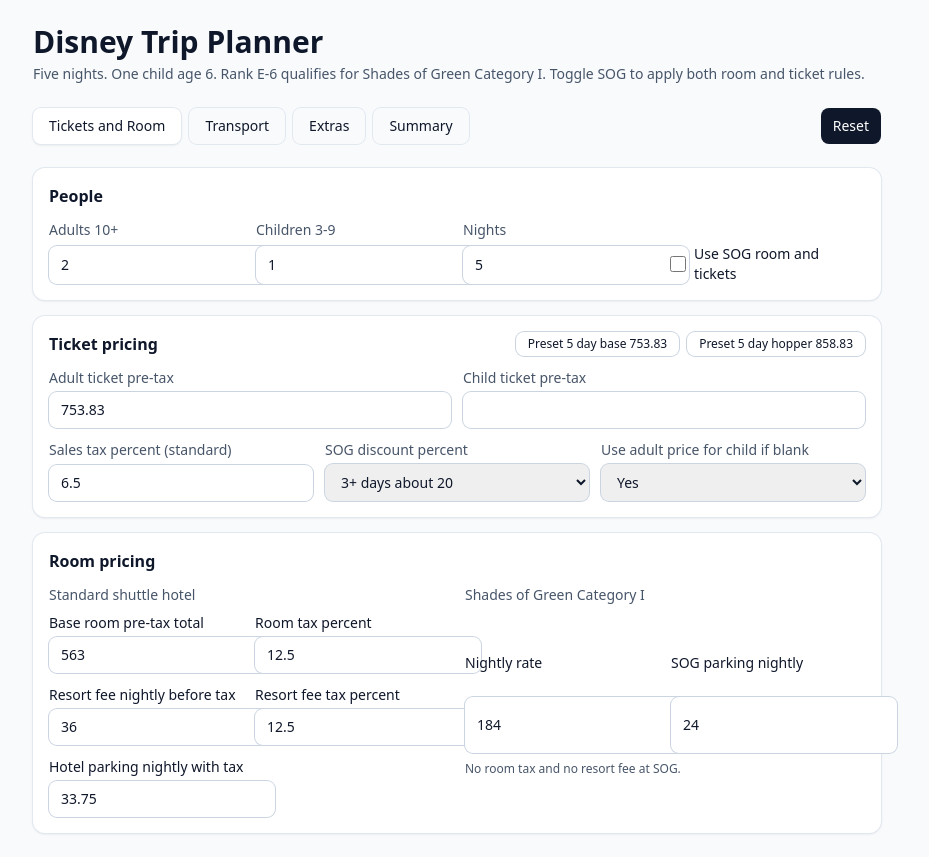
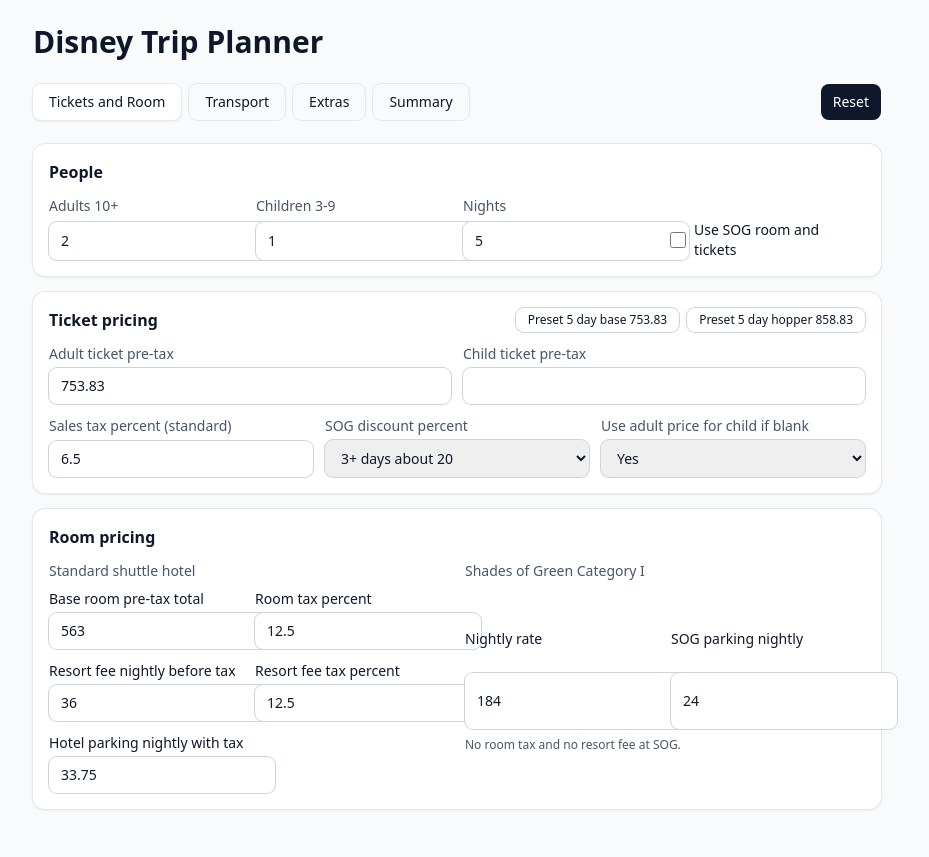
Before and after one commit to Sandbox-lbenson/disney, a plain HTML site: page index.html in a window 1280 px wide. Shown: the whole page, without its empty margins (183-1112 px from the left). After the commit the page ends 833 px from the top, so only its background shows below. Drawn offline with nearby package versions, Linux system fonts and the light colour scheme.

Commit message:
Remove description paragraph from header
Removed the description paragraph from the header.

```diff
--- a/index.html
+++ b/index.html
@@ -10,7 +10,6 @@
   <div class="max-w-4xl mx-auto p-6 space-y-6">
     <header class="space-y-1">
       <h1 class="text-3xl font-bold">Disney Trip Planner</h1>
-      <p class="text-sm text-slate-600">Five nights. One child age 6. Rank E-6 qualifies for Shades of Green Category I. Toggle SOG to apply both room and ticket rules.</p>
     </header>
 
     <nav class="flex gap-2 text-sm">
```
